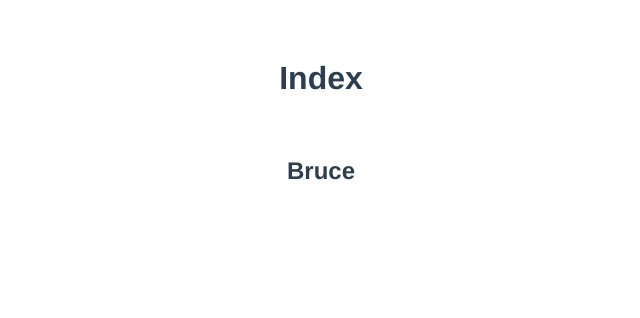
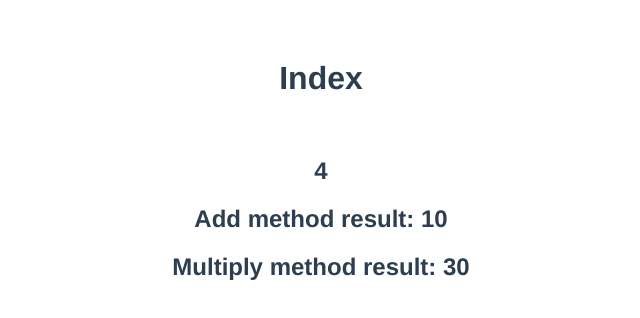
Before and after one commit to marcmatias/vuejs_studies, a Vue app: page / in a window 1280 px wide. Shown: the top 318 px of the page, without its empty margins (319-959 px from the left). Built offline with nearby package versions, Linux system fonts and the light colour scheme.

Commit message:
Adicionando estudos de Methodos em Vuejs

```diff
--- a/src/App.vue
+++ b/src/App.vue
@@ -6,7 +6,8 @@
     <!-- <HelloWorld /> -->
     <!-- <ConditionalExample /> -->
     <!-- <ListExample /> -->
-    <ListConditionalExample />
+    <!-- <ListConditionalExample /> -->
+    <Methods />
   </div>
 </template>
 
@@ -14,14 +15,16 @@
 // import HelloWorld from "./components/HelloWorld.vue";
 // import ConditionalExample from "./components/ConditionalExamples.vue";
 // import ListExample from "./components/ListExample.vue";
-import ListConditionalExample from "./components/ListConditionalExample.vue";
+// import ListConditionalExample from "./components/ListConditionalExample.vue";
+import Methods from "./components/Methods.vue";
 
 export default {
   name: "App",
   components: {
     // HelloWorld
     // ConditionalExample,
-    ListConditionalExample,
+    // ListConditionalExample,
+    Methods,
   },
 };
 </script>
--- /dev/null
+++ b/src/components/Methods.vue
@@ -0,0 +1,27 @@
+<template>
+  <h2>{{ 2 + 2 }}</h2>
+  <h2>Add method result: {{ add(2, 3, 5) }}</h2>
+  <h2>Multiply method result: {{ multiply(base) }}</h2>
+</template>
+
+<script>
+export default {
+  data() {
+    return {
+      baseMultiplier: 15,
+      base: 2,
+    };
+  },
+  methods: {
+    add(a, b, c) {
+      return a + b + c;
+    },
+    multiply(num) {
+      return num * this.baseMultiplier;
+    },
+  },
+};
+</script>
+
+<style>
+</style>
```
